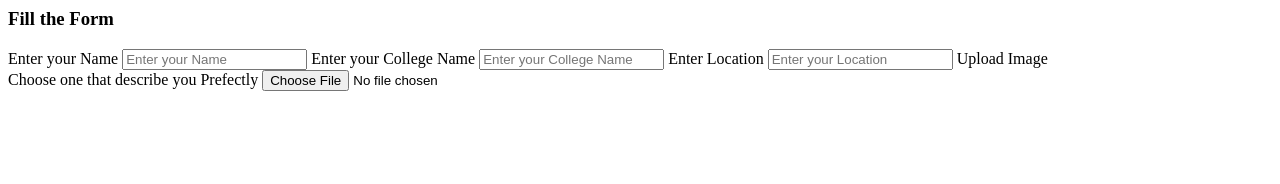
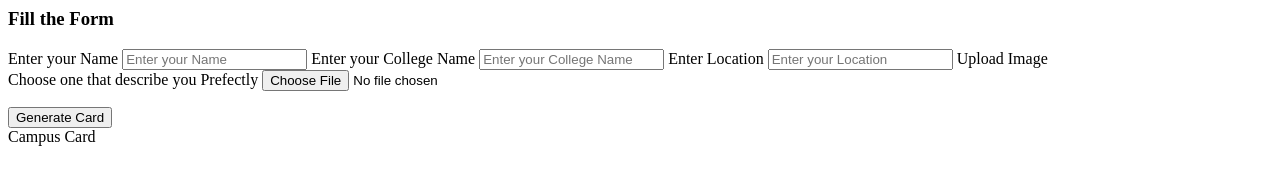
Before and after one commit to ShrutiPeriwal/javascript, a plain HTML site: page IdCard/index.html in a window 1280 px wide. Drawn offline with Linux system fonts and the light colour scheme.

Commit message:
html file

```diff
--- a/IdCard/index.html
+++ b/IdCard/index.html
@@ -18,6 +18,17 @@
                 <span>Choose one that describe you Prefectly</span>
                 <input type="file" id="file" accept="image/*" onchange="loadImage(event)">
            </form>
+           <button type="button" id="Generate-card">Generate Card</button>
+
+           <div class="Container-hide">
+            <div class="card" id="result">
+                <header id="head">
+                    <div class="camp">
+                        <span>Campus Card</span>
+                    </div>
+                </header>
+            </div>
+           </div>
         </div>
         <script src='index.js'></script>
     </body>
```
